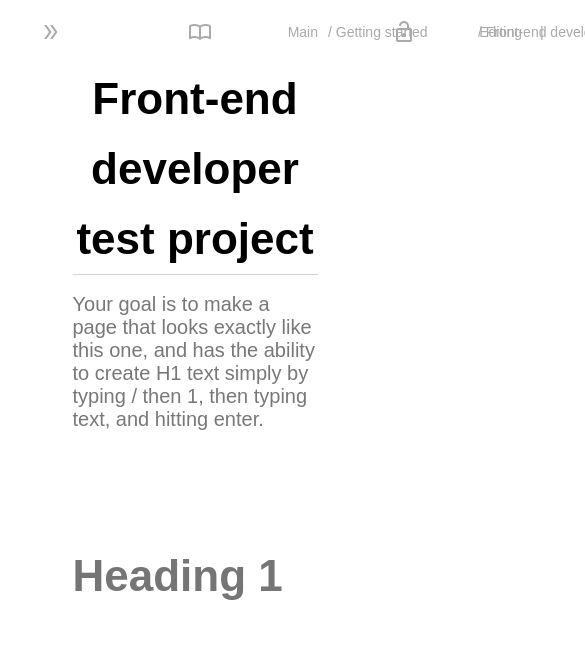
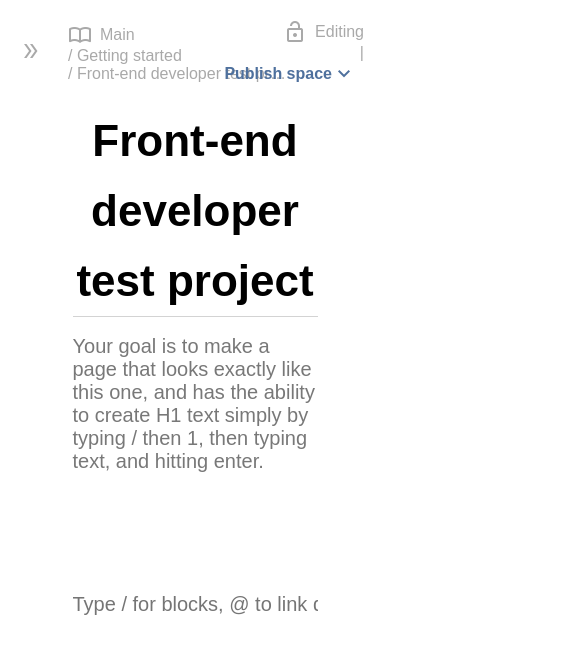
Before and after one commit to Tati-Iaquinto/Helpjuice-project, a website built with Vite: page index.html in a window 390 px wide. Shown: the top 654 px of the page, 585 px wide, since content can reach past the window. Built offline with nearby package versions, Linux system fonts and the light colour scheme.

Commit message:
responsive nav

```diff
--- a/index.html
+++ b/index.html
@@ -14,20 +14,22 @@
   <body>
     <header>
       <nav>
-        <ul>
-          <li>
-            <a href="">
+        <div class="navLeft">
+          <a href="" style="margin-right: 8px;">
             <span class="material-symbols-outlined">
               double_arrow
             </span>
           </a>
-          </li>
+
+          <ul>
             <li>
               <a href="">
+                <span>
                   <span class="material-symbols-outlined" style="margin-right: 8px;">
                     import_contacts
                   </span>
                   Main
+                </span>
               </a>
             </li>
             <li>
@@ -37,26 +39,33 @@
               <a href="">/ Front-end developer test project</a>
             </li>
           </ul>
+        </div>
 
-        <ul style="justify-content: flex-end;">
+        <div class="navRight">
+          <ul>
             <li>
               <a href="">
+                <span>
                   <span class="material-symbols-outlined">
                     lock_open
                     </span>
                   Editing
+                </span>
               </a>
             </li>
             <span style="margin: 0 8px">|</span>
             <li>
-            <a href="">
+              <a href="" >
+                <span class="selected">
                   Publish space
-              <span class="material-symbols-outlined">
+                  <span class="material-symbols-outlined" style="color: #4e709d">
                   keyboard_arrow_down
+                  </span>
                 </span>
               </a>
             </li>
           </ul>
+        </div>
       </nav>
     </header>
 
@@ -73,7 +82,7 @@
         </div>
       </section>
       <section class="inputSection">
-        <input type="text" placeholder="Heading 1">
+        <input type="text" placeholder="Type / for blocks, @ to link docs or people">
       </section>
     </main>
 
--- a/style.css
+++ b/style.css
@@ -1,4 +1,5 @@
 * {
+  /* width: 100vw; */
   margin: 0;
   padding: 0;
   box-sizing: border-box;
@@ -6,6 +7,9 @@
   font-family: Arial, Helvetica, sans-serif;
 }
 
+ body{
+  width: 100vw;
+}
 
 nav{
   width: 100vw;
@@ -16,29 +20,52 @@ nav{
 
 }
 
-ul{
-  width: 100%;
+.navLeft, .navRight {
   display: flex;
-  font-size: 14px;
   align-items: center;
+}
 
-  @media (min-width: 1024px) {
-    font-size: 16px;
-  }
+.navLeft ul {
+  width: 40vw;
+  display: flex;
+  align-items: center;
+  flex-wrap: wrap;
+}
+
+li {
+  max-width: 230px;
+  display: flex;
+  align-items: center;
+  padding-left: 10px;
 
 }
 
 a, span {
-  width: 150px;
   text-decoration: none;
-  display: flex;
-  align-items: center;
-  padding-left: 10px;
   color: darkgray;
-
   overflow: hidden;
   white-space: nowrap;
   text-overflow: ellipsis;
+}
+
+ a span{
+  display: flex;
+  align-items: center;
+  margin-right: 8px;
+
+}
+
+.selected {
+  font-weight: bold;
+  color: #4e709d;
+}
+
+.navRight ul {
+  width: 25vw;
+  display: flex;
+  align-items: center;
+  flex-wrap: wrap;
+  justify-content: flex-end;
 }
 
 main {
@@ -75,7 +102,6 @@ section{
 }
 
 h3 {
-
   font-size: 20px;
   font-weight: normal;
   color: #787878;
@@ -91,8 +117,8 @@ input {
   width: 100%;
   height: fit-content;
   border: none;
-  font-size: 44px;
-  font-weight: bold;
+  font-size: 20px;
+  font-weight: normal;
 }
 
 input:focus {
```
Lines whose indentation alone changed are shown as unchanged.
